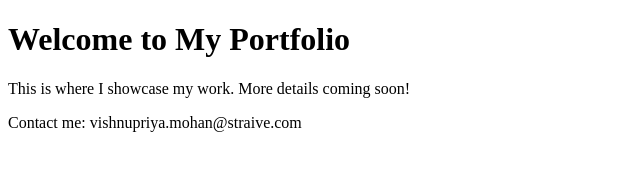
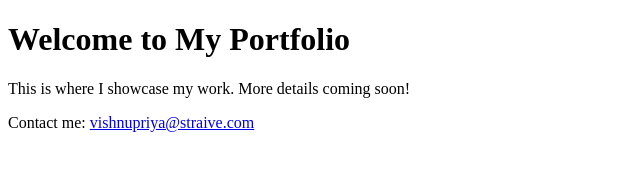
Before and after one commit to Vishnupriya1107/vishnupriya-portfolio, a plain HTML site: page index.html in a window 1280 px wide. Shown: the whole page, without its empty margins (0-640 px from the left). Drawn offline with Linux system fonts and the light colour scheme.

Commit message:
Update index.html

```diff
--- a/index.html
+++ b/index.html
@@ -6,10 +6,16 @@
 <body>
   <h1>Welcome to My Portfolio</h1>
 
-  <p>This is where I showcase my work.  More details coming soon!</p>
+  <p>This is where I showcase my work. More details coming soon!</p>
 
-  <p>Contact me:
-    vishnupriya.mohan@straive.com</p>
+  <p>Contact me: <span id="email"></span></p>
+
+  <script>
+    const user = "vishnupriya";
+    const domain = "straive.com";
+    const email = user + "@" + domain;
+    document.getElementById("email").innerHTML = '<a href="mailto:' + email + '">' + email + '</a>';
+  </script>
 
 </body>
 </html>
```
